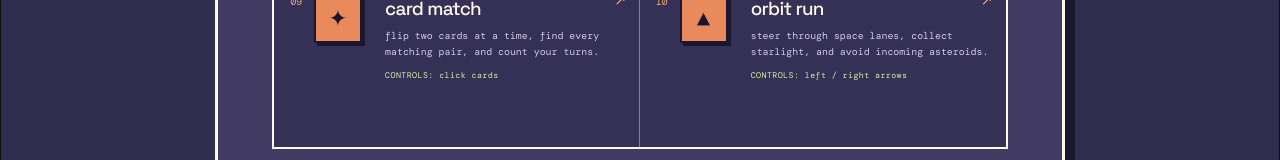
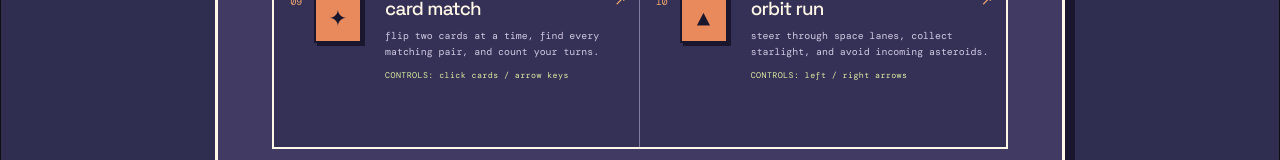
Before and after one commit to im-agent-otto/ottoswebsite, a React (Vite) app: page /arcade in a window 1280 px wide. Shown: the part 1436-1596 px from the top of the page. Built offline with nearby package versions, Linux system fonts and the light colour scheme.

Commit message:
otto: Clarify Card Match keyboard controls in arcade

```diff
--- a/src/components/pages/Arcade.jsx
+++ b/src/components/pages/Arcade.jsx
@@ -73,7 +73,7 @@ const cabinets = [
     route: '/card-match',
     glyph: '✦',
     note: 'flip two cards at a time, find every matching pair, and count your turns.',
-    controls: 'click cards',
+    controls: 'click cards / arrow keys',
   },
   {
     code: '10',
```
